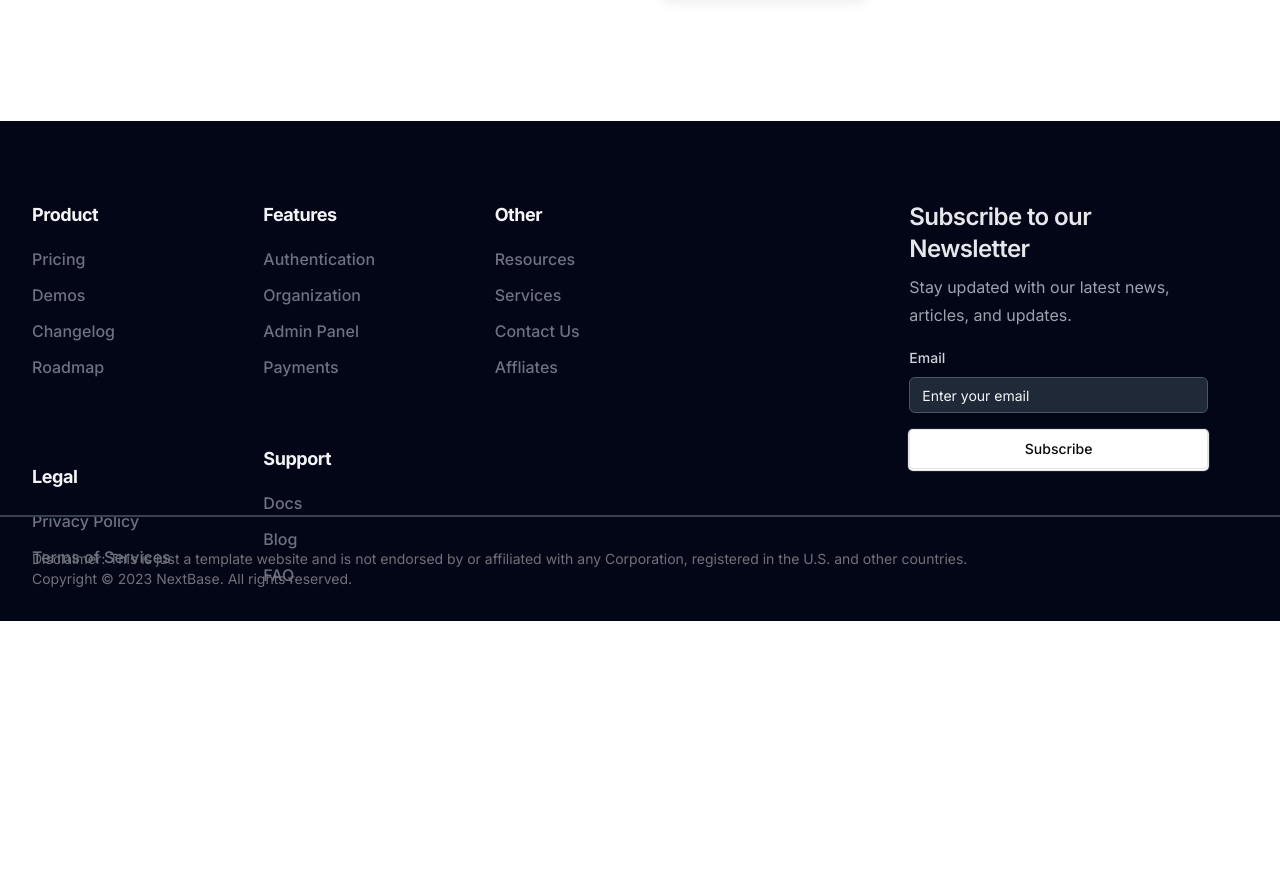
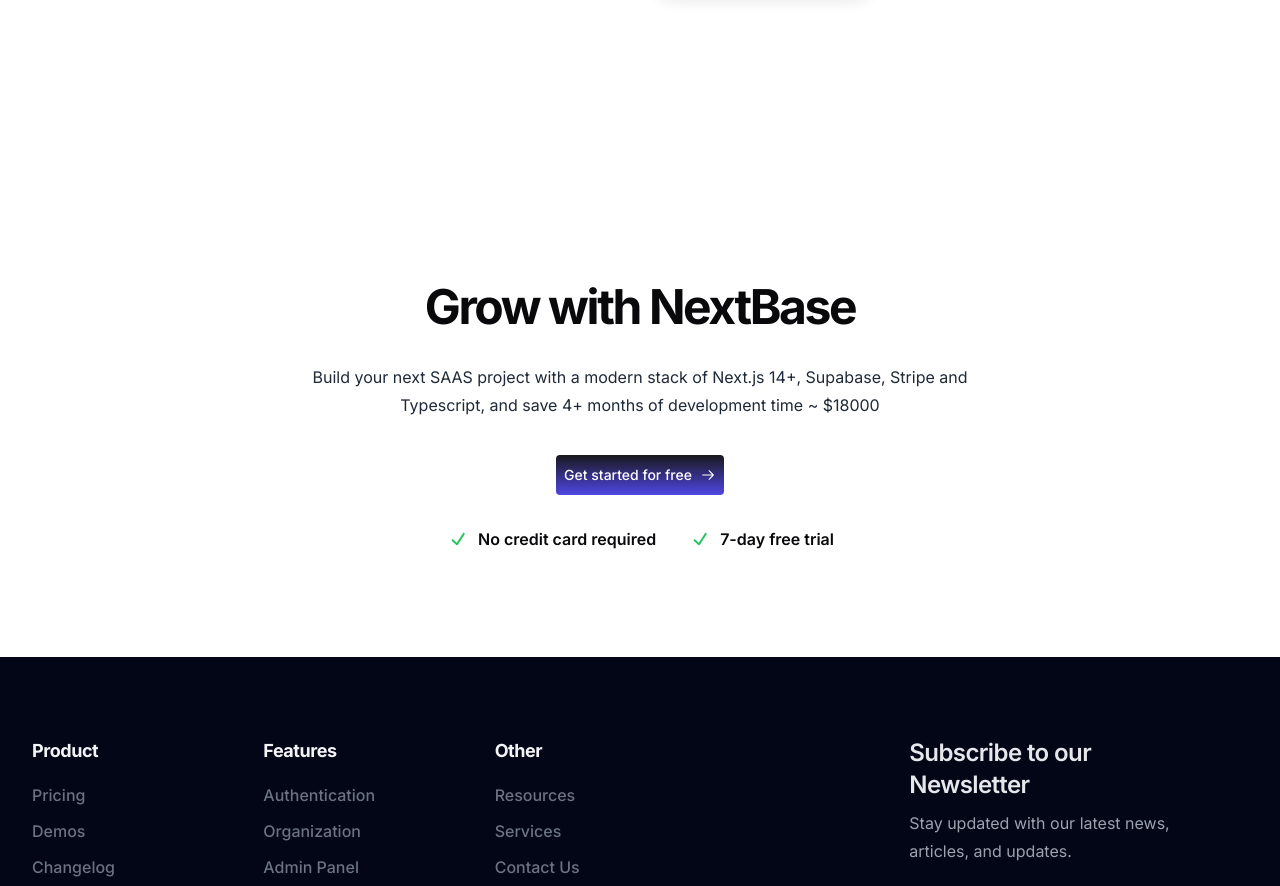
Before and after one commit to feibiss/nxtbase-landing-page, a Next.js app in the folder landing-2/: page / in a window 1280 px wide. Shown: the part 3400-4286 px from the top of the page. Before the commit the page ends 4021 px from the top, so only its background shows below. Built offline with nearby package versions, Linux system fonts and the light colour scheme.

Commit message:
Feat : Contact card added

```diff
--- a/landing-2/src/app/page.tsx
+++ b/landing-2/src/app/page.tsx
@@ -5,6 +5,7 @@ import { Showcase } from "@/components/containers/showcase";
 import Spacer from "@/components/ui/spacer";
 import FeatureList from "@/components/containers/featurelist";
 import Testimonials from "@/components/containers/testimonials";
+import ContactCard from "@/components/containers/contact";
 
 export default function Home() {
   return (
@@ -20,6 +21,8 @@ export default function Home() {
       <Spacer type="md" />
       <FeatureList />
       <Testimonials />
+      <Spacer type="md" />
+      <ContactCard />
     </div>
   );
 }
--- /dev/null
+++ b/landing-2/src/components/containers/contact.tsx
@@ -0,0 +1,43 @@
+import { Button } from "@/components/ui/button";
+import { ArrowRightIcon, CheckIcon } from "@radix-ui/react-icons";
+import { Typography } from "../ui/typography";
+import Container from "./container";
+
+export default function ContactCard() {
+  return (
+    <Container>
+      <div className="col-span-12 relative mx-auto h-fullflex flex-col justify-start items-center overflow-x-hidden w-full overflow-hidden">
+        <div className=" bottom-0 flex h-[30rem] w-full flex-col items-center justify-center  ">
+          <Typography
+            variant={"h2"}
+            className="flex items-center justify-center text-center font-bold tracking-tighter"
+          >
+            Grow with NextBase
+          </Typography>
+          <Typography className="prose my-1 text-pretty px-4 text-center text-gray-800 md:px-0 dark:text-gray-300">
+            Build your next SAAS project with a modern stack of Next.js 14+,
+            Supabase, Stripe and Typescript, and save 4+ months of development
+            time ~ $18000
+          </Typography>
+          <Button className="my-4 mt-8">
+            <div className="flex w-fit items-center justify-between gap-2">
+              <p className="">Get started for free</p>
+
+              <ArrowRightIcon className="h-4 w-4" />
+            </div>
+          </Button>
+          <div className="mt-4 flex justify-center">
+            <CheckIcon className="mr-2 h-6 w-6 text-green-500" />
+            <span className="mr-8 font-semibold text-foreground">
+              No credit card required
+            </span>
+            <CheckIcon className="mr-2 h-6 w-6 text-green-500 " />
+            <span className="font-semibold text-foreground">
+              7-day free trial
+            </span>
+          </div>
+        </div>
+      </div>
+    </Container>
+  );
+}
```
